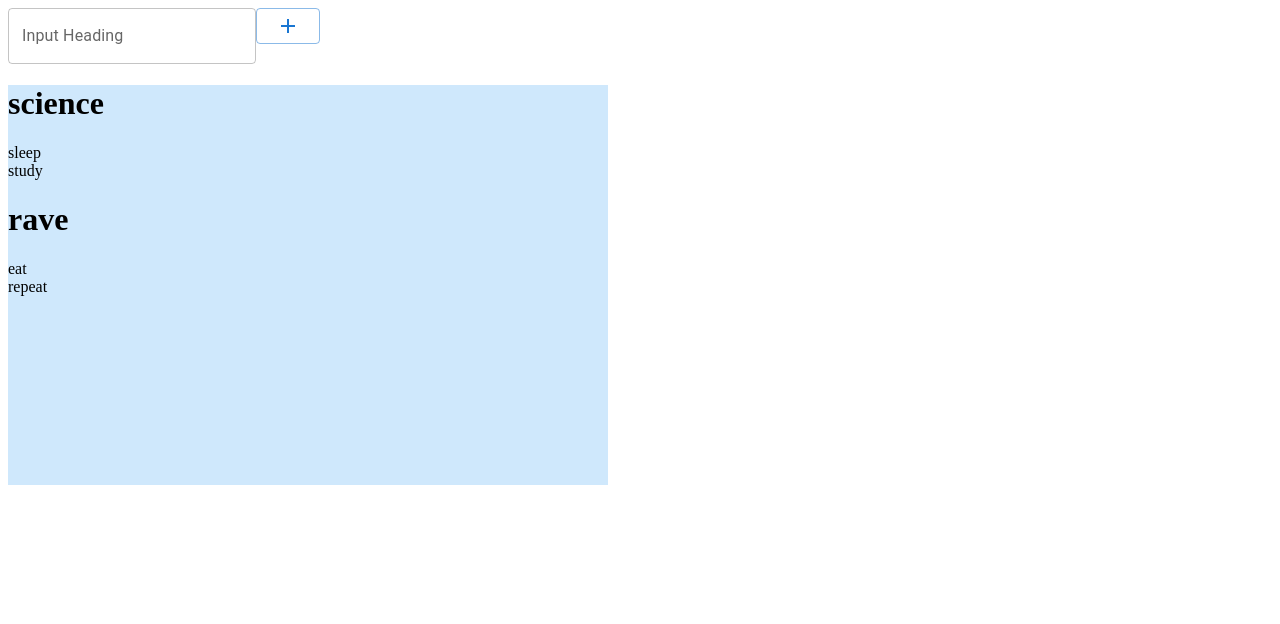
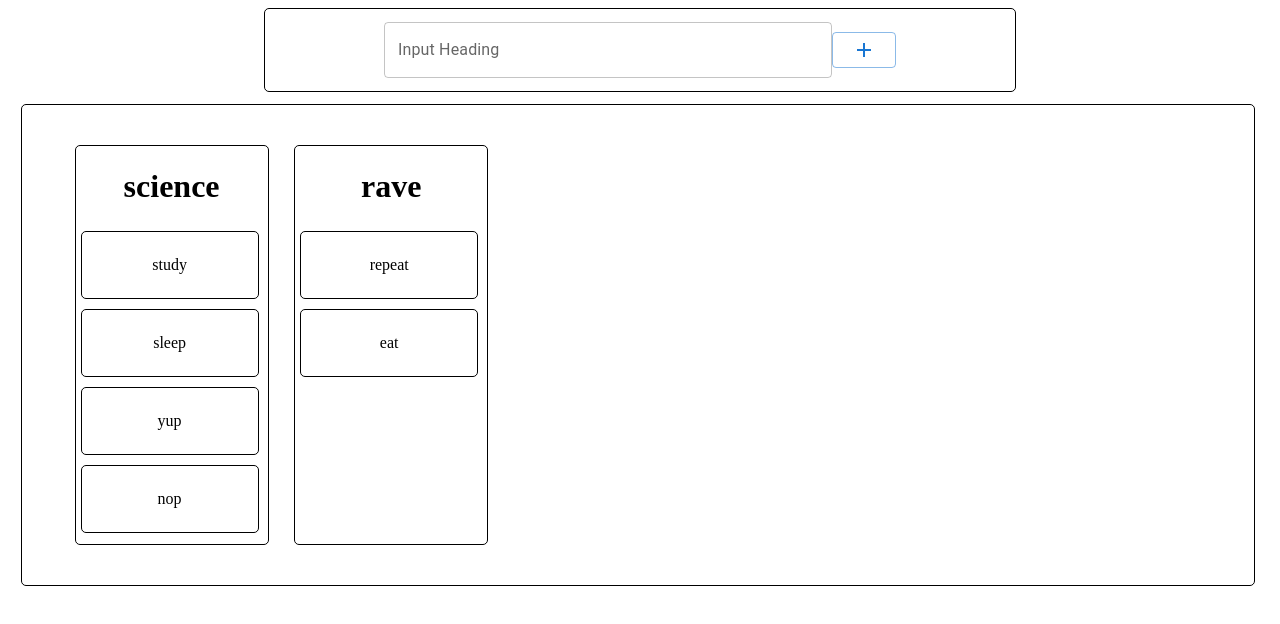
Before and after one commit to TaskGaffer/Task-Manager, a React app: page / in a window 1280 px wide. Shown: the top 624 px of the page. Built offline with nearby package versions, Linux system fonts and the light colour scheme.

Commit message:
working DnD

```diff
--- a/package.json
+++ b/package.json
@@ -38,8 +38,9 @@
     "jest": "^27.5.1",
     "mini-css-extract-plugin": "^2.6.0",
     "prettier": "^2.6.2",
-    "react": "^17.0.2",
-    "react-dom": "^18.0.0",
+    "react": "17.0.2",
+    "react-beautiful-dnd": "^13.1.0",
+    "react-dom": "17.0.2",
     "react-redux": "^7.2.8",
     "redux": "^4.1.2",
     "style-loader": "^3.3.1",
--- a/src/App.jsx
+++ b/src/App.jsx
@@ -2,11 +2,7 @@ import React from 'react';
 import NavBar from './components/NavBar';
 import InputField from './components/InputField';
 import HeadingContainer from './containers/HeadingContainer';
-
-import ReactDOM from 'react-dom'
-
-import {Provider, useSelector} from 'react-redux';
-
+import './styles.css'
 
 import {Grid} from '@mui/material';
 
--- a/src/components/Task.jsx
+++ b/src/components/Task.jsx
@@ -1,14 +1,20 @@
 import React from 'react';
-import { useEffect, useState } from 'react';
-import { useSelector } from 'react-redux';
+import { Draggable } from 'react-beautiful-dnd';
 
-const Task = ({id, taskText, progress, position}) => {
+const Task = ({ id, taskText, progress, position }) => {
 
   return (
-    <div>
-      {taskText}
-    </div>
-
+    <Draggable key={position} draggableId={`${position}${taskText}`} index={position}>
+      {(provided) => (
+        <div ref={provided.innerRef}
+          {...provided.draggableProps}
+          {...provided.dragHandleProps}>
+          <div className='taskCard'>
+            {taskText}
+          </div>
+        </div>
+      )}
+    </Draggable>
   )
 }
 
--- a/src/containers/HeadingContainer.jsx
+++ b/src/containers/HeadingContainer.jsx
@@ -1,4 +1,4 @@
-import React from 'react';
+import React, {useState} from 'react';
 import TasksContainer from './TasksContainer';
 import Container from '@mui/material/Box';
 import Box from '@mui/material/Box';
@@ -11,12 +11,24 @@ const dummyData = [
       {
         _id: 1,
         task: 'study',
-        task_order: 8,
+        task_order: 0,
         progress: 'incomplete'
       },
       {
         _id: 2,
         task: 'sleep',
+        task_order: 1,
+        progress: 'incomplete'
+      },
+      {
+        _id: 3,
+        task: 'yup',
+        task_order: 2,
+        progress: 'incomplete'
+      },
+      {
+        _id: 4,
+        task: 'nop',
         task_order: 3,
         progress: 'incomplete'
       }
@@ -24,23 +36,25 @@ const dummyData = [
   },
   {
     heading: 'rave',
-    header_id: 1,
+    header_id: 2,
     tasks: [
       {
         _id: 1,
         task: 'eat',
-        task_order: 2,
+        task_order: 1,
         progress: 'incomplete'
       },
       {
         _id: 2,
         task: 'repeat',
-        task_order: 3,
+        task_order: 0,
         progress: 'incomplete'
       }
     ]
   }
 ];
+
+const HeadingContainer = () => {
 
 const heading = [];
 dummyData.forEach((el, index) => {
@@ -54,10 +68,13 @@ dummyData.forEach((el, index) => {
   );
 });
 
-const HeadingContainer = () => {
   return (
-    <Container className="headingContainer" maxWidth="sm">
-      <Box sx={{bgcolor: '#cfe8fc', height: '50vh'}}>{heading}</Box>
+    <Container>
+      <Box
+        className='boxContainer'
+      >
+        {heading}
+      </Box>
     </Container>
   );
 };
--- a/src/containers/TasksContainer.jsx
+++ b/src/containers/TasksContainer.jsx
@@ -1,23 +1,55 @@
-import React from 'react';
-import Header from '../components/Header';
+import React, {useState} from 'react';
 import Task from '../components/Task';
+import { DragDropContext, Droppable } from 'react-beautiful-dnd';
 
 
-const TasksContainer = ({title, id, tasks}) => {
-
-  tasks.sort((a,b) => a.task_order - b.task_order)
+const TasksContainer = ({ title, id, tasks }) => {
+  tasks.sort((a, b) => a.task_order - b.task_order)
+  const [column, setColumn] = useState(tasks)
 
   const taskList = []
-  tasks.forEach((task,index) => {
+  column.forEach((task, index) => {
     taskList.push(
-        <Task key={index} id={task._id} taskText={task.task} progress={task.progress} position={task.task_order}/>
+      <Task key={index} id={task._id} taskText={task.task} progress={task.progress} position={index} />
     )
   });
+
+  const onDragEndHandler = ({ source, destination }) => {
+
+    // Make sure we have a valid destination
+    if (destination === undefined || destination === null) return null;
+
+    //if the index is the same, the item isn't moving
+    if ( destination.index === source.index) return null;
+
+    // make a new list without the dragged item
+    const newColumn = column.filter((_, index) => index !== source.index);
+    // Then insert the item at the right location
+    newColumn.splice(destination.index, 0, column[source.index]);
+
+    //reset task_order
+      newColumn.forEach((task,index) => {
+        task.task_order = index
+      })
+    console.log(newColumn);
+    // Update the state
+    return setColumn(newColumn);
+  }
+
   return (
-    <div>
-      <h1>{title}</h1>
-      {taskList}
-    </div>
+    <DragDropContext onDragEnd={onDragEndHandler}>
+    <Droppable droppableId={`${title}${id}`}>
+      {(provided) => (
+        <div className='taskColumn' {...provided.droppableProps} ref={provided.innerRef}>
+          <h1 className='columnTitle'>{title}</h1>
+          <div className='taskList'>
+            {taskList}
+            {provided.placeholder}
+          </div>
+        </div>
+      )}
+    </Droppable>
+    </DragDropContext>
   )
 }
 
--- a/src/styles.css
+++ b/src/styles.css
@@ -16,3 +16,46 @@
   display:flex;
   align-self: center;
 }
+
+
+
+.boxContainer{
+  display: flex;
+  flex-direction: row;
+  justify-content: flex-start;
+  border: 1px solid;
+  border-radius: 5px;
+  padding: 5vh;
+  margin: 1vw;
+  width: 90vw;
+  height: 50vh
+}
+
+.taskColumn{
+  border: 1px solid;
+  border-radius: 5px;
+  margin: 0px 1vw;
+  width: 15vw
+}
+
+.columnTitle{
+  display: flex;
+  justify-content: center
+}
+
+.taskList{
+  display: flex;
+  flex-direction: column;
+  justify-content:center;
+}
+
+.taskCard {
+  display:flex;
+  justify-content:center;
+  align-self:center;
+  border: 1px solid;
+  padding:3vh;
+  border-radius: 5px;
+  margin: 5px;
+  width:10vw
+}
```
Also changed, not shown: 1 other file (tests, documents, lock files or other folders).
